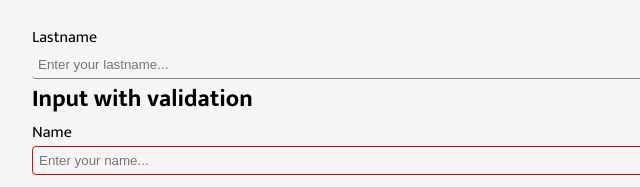
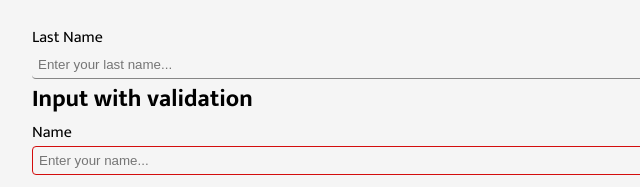
Before and after one commit to pankaj-prog/UI-library, a plain HTML site: page demo.html in a window 1280 px wide. Shown: the part 4583-4770 px from the top of the page, 136-776 px from the left. Drawn offline with Linux system fonts and the light colour scheme; a web font is replaced by a local one.

Commit message:
update: label and placeholder

```diff
--- a/demo.html
+++ b/demo.html
@@ -281,8 +281,12 @@
       </label>
       <br />
       <label class="label">
-        Lastname
-        <input class="input" type="text" placeholder="Enter your lastname..." />
+        Last Name
+        <input
+          class="input"
+          type="text"
+          placeholder="Enter your last name..."
+        />
       </label>
 
       <h2>Input with validation</h2>
```
